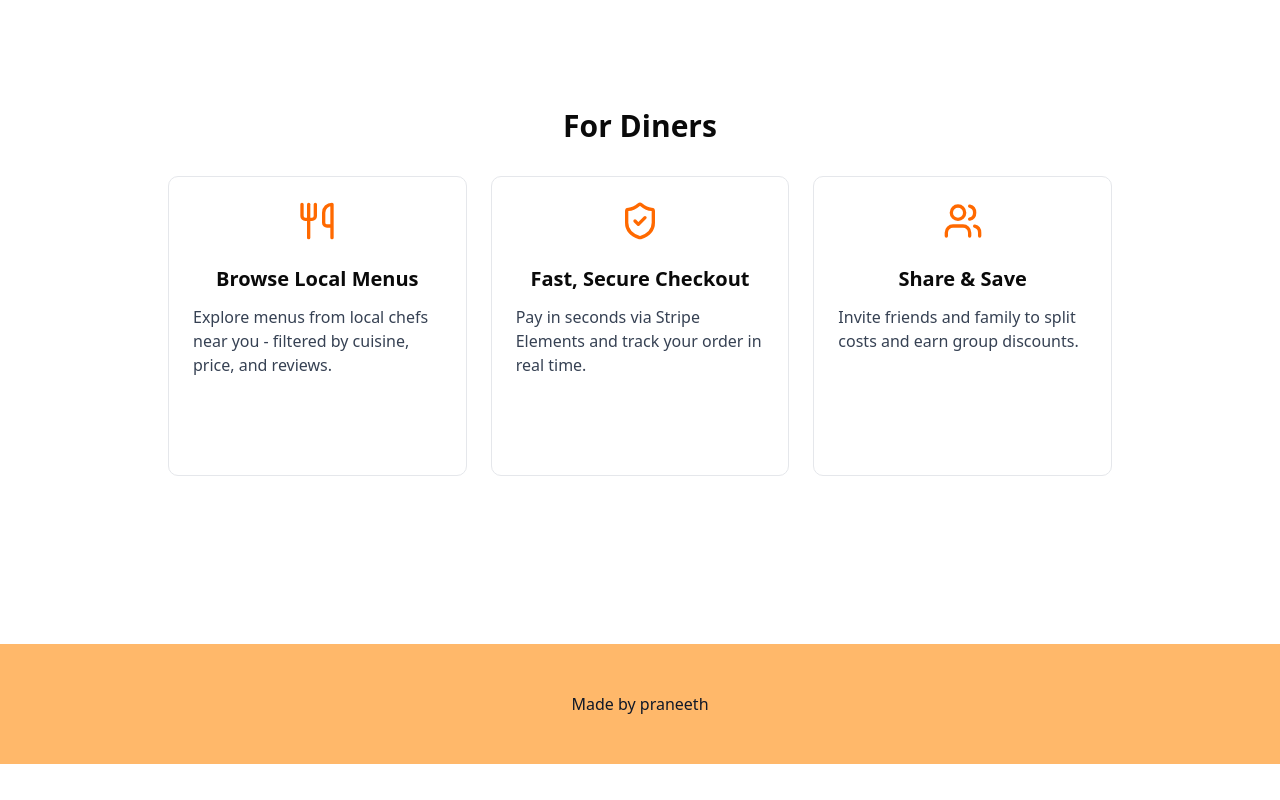
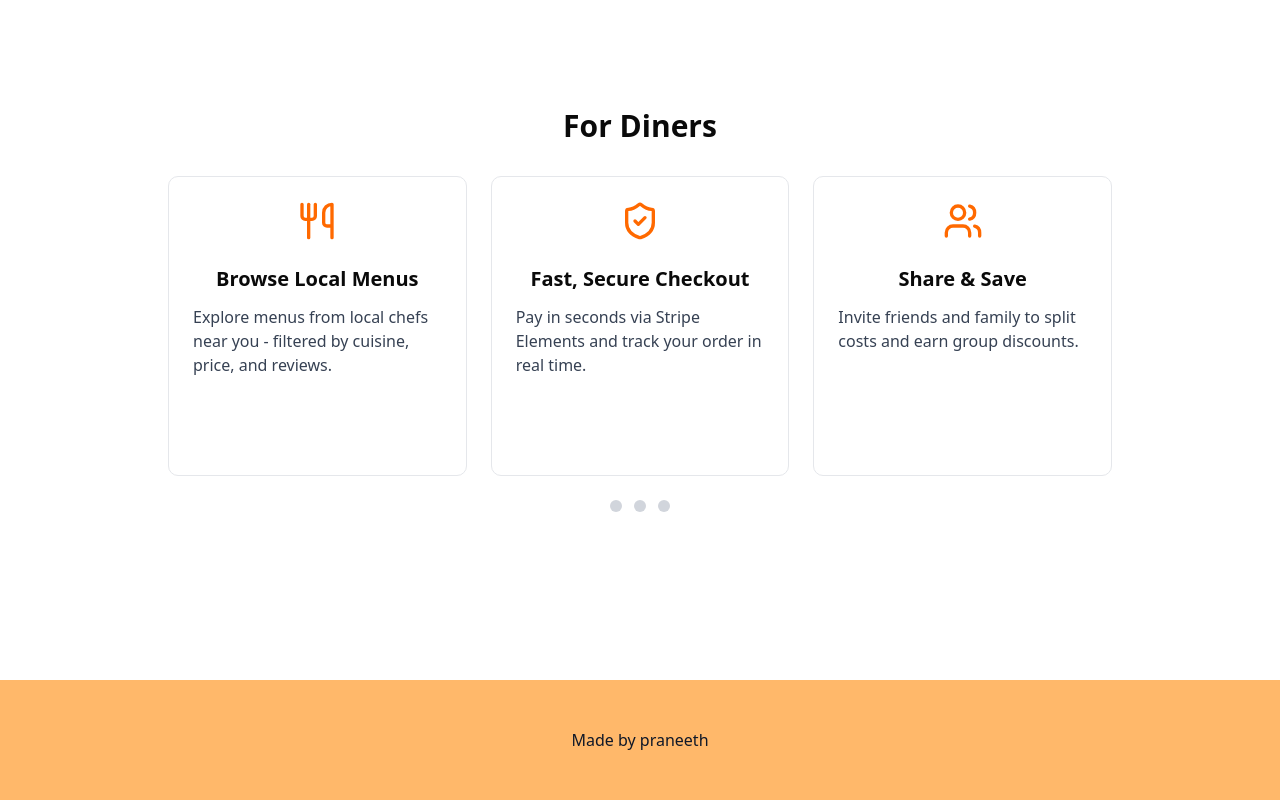
Before and after one commit to PraneethBunny123/gemutly-clone, a Next.js app: page / in a window 1280 px wide. Shown: the part 753-1553 px from the top of the page. Before the commit the page ends 1517 px from the top, so only its background shows below. Built offline with nearby package versions, Linux system fonts and the light colour scheme; no server answers.

Commit message:
Adding dots below the cards

```diff
--- a/components/diner-section.js
+++ b/components/diner-section.js
@@ -47,6 +47,19 @@ export default function DinerSection() {
           </div>
         ))}
       </div>
+
+      {/* Dots */}
+      <div className="flex justify-center mt-6 space-x-3">
+        {cards.map((card, index) => (
+          <button
+            key={index}
+            onClick={() => setActiveCard(card.id)}
+            className={`w-3 h-3 rounded-full transition-all duration-300 ${
+              activeCard === card.id ? "bg-orange-500 w-4 h-4" : "bg-gray-300"
+            }`}
+          ></button>
+        ))}
+      </div>
     </section>
   );
 }
```
